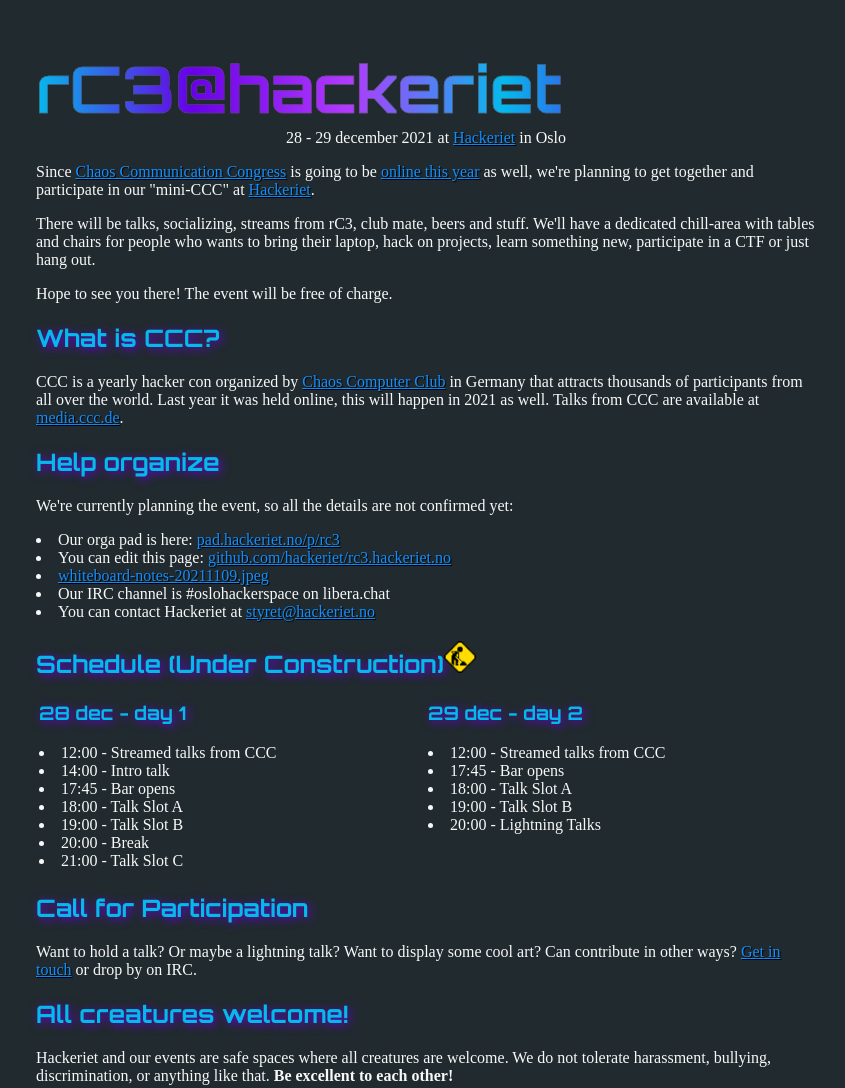
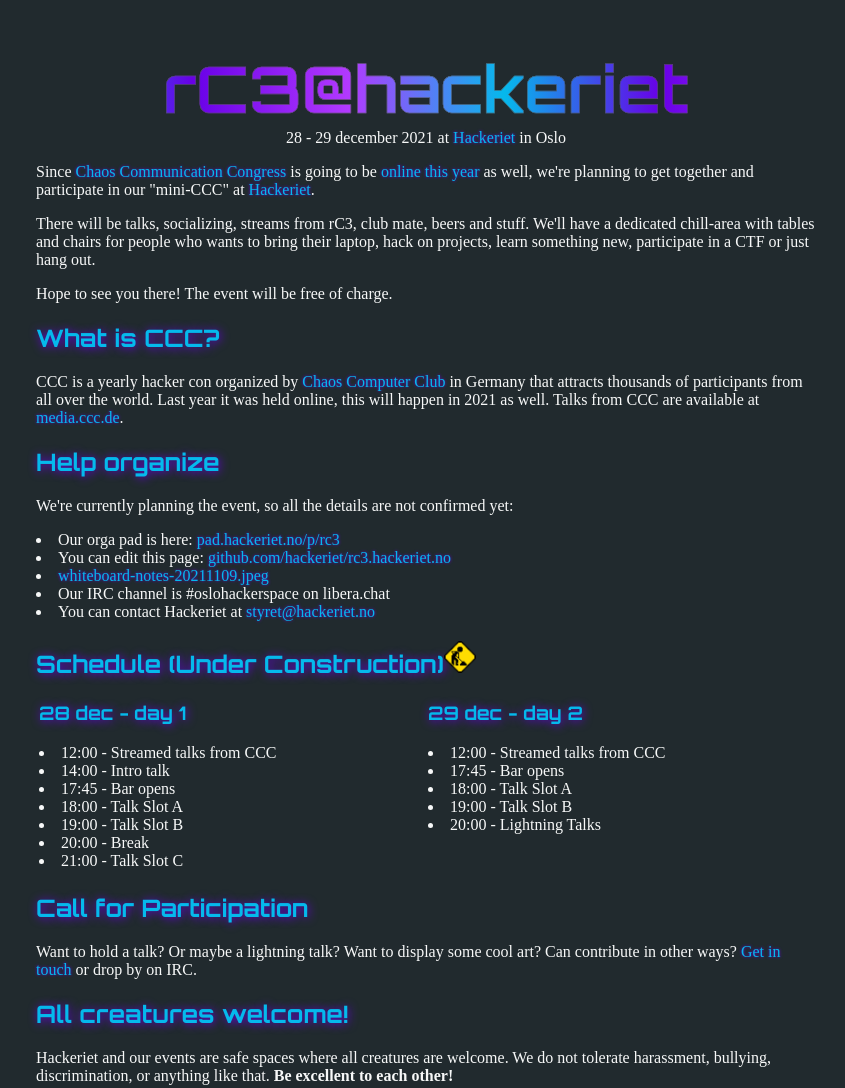
Before and after one commit to stigtsp/rc3.hackeriet.no, a plain HTML site: page index.html in a window 1280 px wide. Shown: the whole page, without its empty margins (214-1059 px from the left). Drawn offline with Linux system fonts and the light colour scheme.

Commit message:
fix styles a bit

```diff
--- a/index.html
+++ b/index.html
@@ -16,15 +16,21 @@
              padding:3em;
          }
          a {
-             color: #128fff;
-             text-shadow: 1px 1px 1px black;
+             color: #05B9EC;
+             text-shadow: 0px 0px 3px #6800E7;
+             text-decoration: none;
+             transition: text-shadow 1s;
+         }
+         a:hover {
+             text-shadow: 0px 0px 10px #B239FF;
+         }
 
-         }
          h1,h2,h3 {
              font-family: 'Orbitron', sans-serif;
 
          }
          h1 {
+             text-align: center;
              background-image: linear-gradient(to left, #B239FF, #6800E7, #05B9EC, #B239FF, #6800E7, #05B9EC);
              -webkit-background-clip: text;
              -webkit-text-stroke-width: 0.5px;
@@ -36,7 +42,7 @@
          }
          h2,h3 {
              color: #05B9EC;
-             text-shadow: 2px 2px 10px #6800E7;
+             text-shadow: 1px 1px 10px #6800E7;
 
          }
         </style>
```
